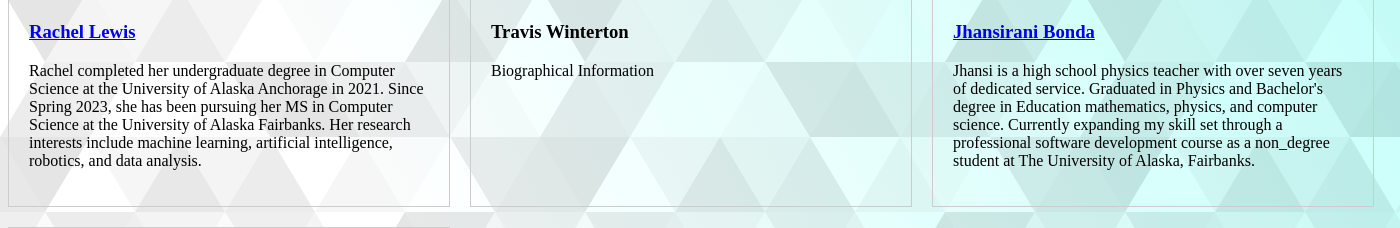
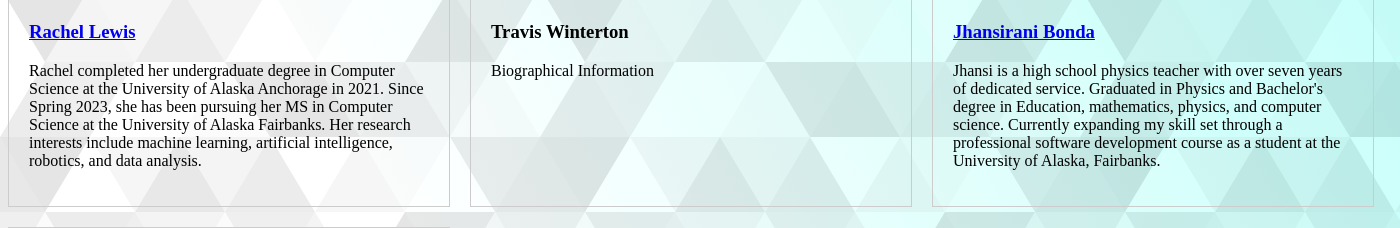
Before and after one commit to TAWinterton2/CS-F600-ML-GUI, a Flask app: page /about in a window 1400 px wide. Shown: the part 463-691 px from the top of the page. Run offline with Flask 3, Linux system fonts and the light colour scheme.

Commit message:
Update about.html

```diff
--- a/website/templates/about.html
+++ b/website/templates/about.html
@@ -53,9 +53,9 @@
                 <img src="https://avatars.githubusercontent.com/u/139935920" alt="Profile Photo" class="profile-photo">
                 <h3><a href="https://github.com/jbonda/">Jhansirani Bonda<a/></h3>
                 <p>Jhansi is a high school physics teacher with over seven years of dedicated service.
-                    Graduated in Physics and Bachelor's degree in Education mathematics, physics, and computer science.
-                    Currently expanding my skill set through a professional software development course as a non_degree student at
-                    The University of Alaska, Fairbanks.</p>
+                    Graduated in Physics and Bachelor's degree in Education, mathematics, physics, and computer science.
+                    Currently expanding my skill set through a professional software development course as a student at
+                    the University of Alaska, Fairbanks.</p>
             </div>
 
             <div class="profile-card">
```
